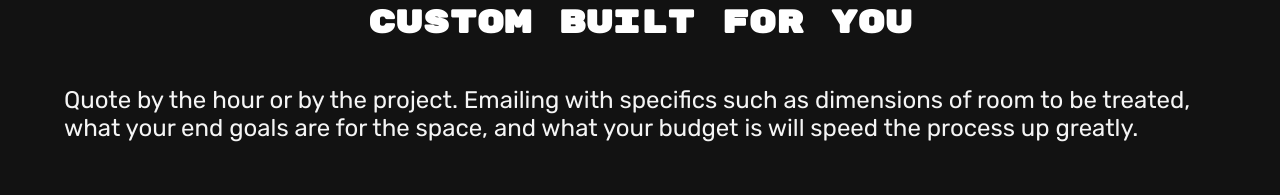
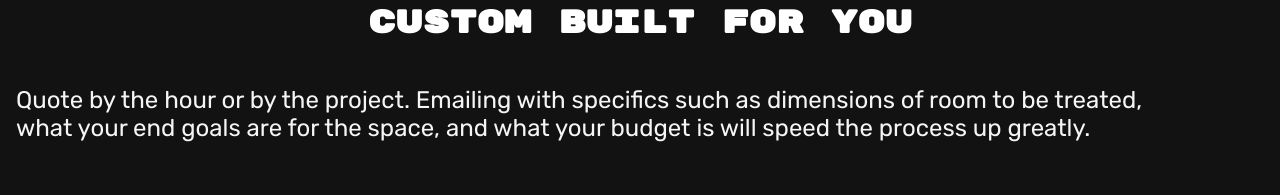
Before and after one commit to caleb88confer/kull-engineering-frontend, a React (Create React App) app: page /acoustics in a window 1280 px wide. Shown: the part 605-800 px from the top of the page. Built offline with nearby package versions, Linux system fonts and the light colour scheme; a web font is replaced by a local one.

Commit message:
fix acoustics description

```diff
--- a/src/Css/AcousticsDescription.css
+++ b/src/Css/AcousticsDescription.css
@@ -27,6 +27,7 @@
     font-family: 'Rubik', sans-serif;
     /* border: 1px solid lime; */
     padding: 1rem;
-    margin: 3rem;
+    /* margin: 3rem; */
     margin-top: 0rem;
+    width: 89%;
 }
```
